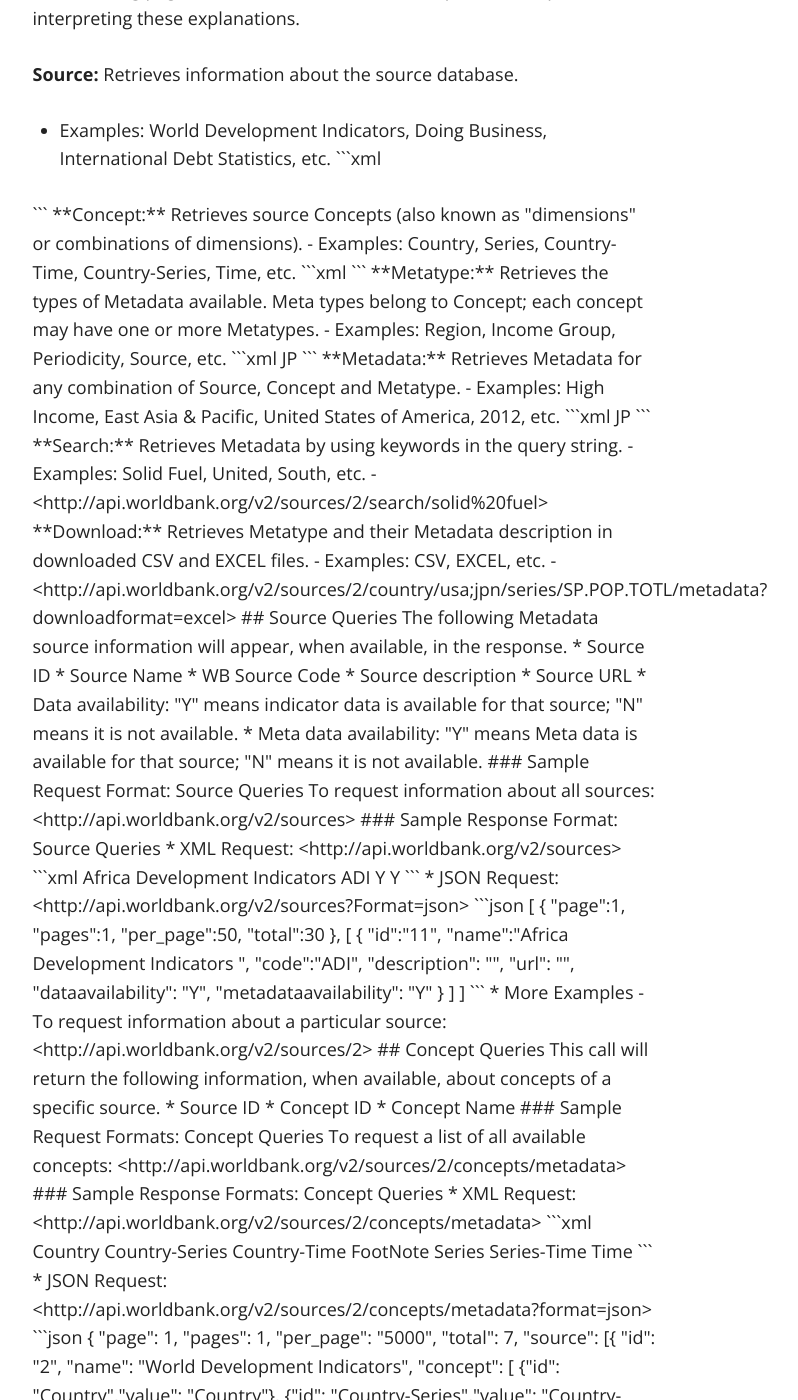
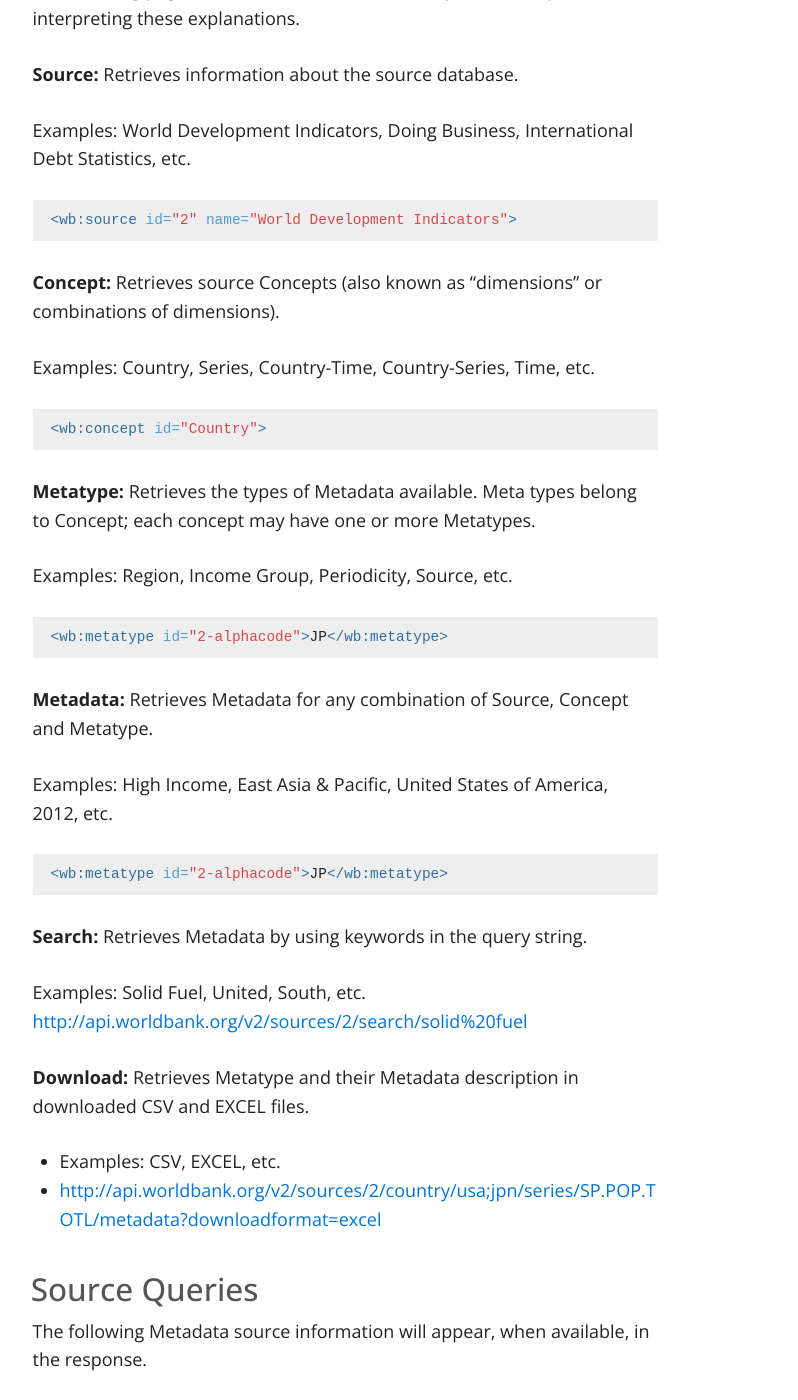
Before and after one commit to tgherzog/apidocs, a Jekyll site: the page built from API_Metadata.md, in a window 1280 px wide and 1400 px high, scrolled down 965 px. Shown: the whole window, without its empty margins (295-1093 px from the left). Built offline with Jekyll 4.4.1, drawn with Linux system fonts in a browser that asks for light colours; our own code applies the rules of GitHub Pages for plain Markdown files; some of the changed text lies outside the part shown.

Commit message:
Formatting fixes

````diff
--- a/API_Metadata.md
+++ b/API_Metadata.md
@@ -20,40 +20,45 @@ Below is an example response to a Metadata query. Please refer to this example w
 ```
 
 ### Query Definitions
+
 The following Metadata queries can be made through the Metadata API. Detailed explanations and examples are provided for each query type in the following pages. Please refer to the above response example when interpreting these explanations.
 
 **Source:** Retrieves information about the source database.
 
-- Examples: World Development Indicators, Doing Business, International Debt Statistics, etc.
+Examples: World Development Indicators, Doing Business, International Debt Statistics, etc.
+
 ```xml
 <wb:source id="2" name="World Development Indicators">
 ```
 
 **Concept:** Retrieves source Concepts (also known as "dimensions" or combinations of dimensions).
 
-- Examples: Country, Series, Country-Time, Country-Series, Time, etc.
+Examples: Country, Series, Country-Time, Country-Series, Time, etc.
+
 ```xml
 <wb:concept id="Country">
 ```
 
 **Metatype:** Retrieves the types of Metadata available. Meta types belong to Concept; each concept may have one or more Metatypes.
 
-- Examples: Region, Income Group, Periodicity, Source, etc.
+Examples: Region, Income Group, Periodicity, Source, etc.
+
 ```xml
 <wb:metatype id="2-alphacode">JP</wb:metatype>
 ```
 
 **Metadata:** Retrieves Metadata for any combination of Source, Concept and Metatype.
 
-- Examples: High Income, East Asia & Pacific, United States of America, 2012, etc.
+Examples: High Income, East Asia & Pacific, United States of America, 2012, etc.
+
 ```xml
 <wb:metatype id="2-alphacode">JP</wb:metatype>
 ```
 
 **Search:** Retrieves Metadata by using keywords in the query string.
 
-- Examples: Solid Fuel, United, South, etc.
-- <http://api.worldbank.org/v2/sources/2/search/solid%20fuel>
+Examples: Solid Fuel, United, South, etc.
+<http://api.worldbank.org/v2/sources/2/search/solid%20fuel>
 
 **Download:** Retrieves Metatype and their Metadata description in downloaded CSV and EXCEL files.
 
@@ -81,7 +86,7 @@ To request information about all sources:
 
 ### Sample Response Format: Source Queries
 
-* XML Request: <http://api.worldbank.org/v2/sources>
+**XML:** <http://api.worldbank.org/v2/sources>
 
 ```xml
 <wb:sources xmlns:wb="http://www.worldbank.org" page="1" pages="1" per_page="50" total="30">
@@ -94,7 +99,7 @@ To request information about all sources:
     <wb:metadataavailability>Y</wb:metadataavailability>
 </wb:source>
 ```
-* JSON Request: <http://api.worldbank.org/v2/sources?Format=json>
+**JSON:** <http://api.worldbank.org/v2/sources?format=json>
 
 ```json
 [
@@ -120,7 +125,7 @@ To request information about all sources:
 
 * More Examples
   - To request information about a particular source:
-<http://api.worldbank.org/v2/sources/2>
+    <http://api.worldbank.org/v2/sources/2>
 
 ## Concept Queries
 
@@ -131,12 +136,14 @@ This call will return the following information, when available, about concepts
 * Concept Name
 
 ### Sample Request Formats: Concept Queries
+
 To request a list of all available concepts:
 <http://api.worldbank.org/v2/sources/2/concepts/metadata>
 
 ### Sample Response Formats: Concept Queries
 
-* XML Request: <http://api.worldbank.org/v2/sources/2/concepts/metadata>
+**XML:** <http://api.worldbank.org/v2/sources/2/concepts/metadata>
+
 ```xml
 <wb:metadata xmlns:wb="http://www.worldbank.org" page="1" pages="1" per_page="5000" total="7">
 <wb:source id="2" name="World Development Indicators">
@@ -151,7 +158,8 @@ To request a list of all available concepts:
 </wb:metadata>
 ```
 
-* JSON Request: <http://api.worldbank.org/v2/sources/2/concepts/metadata?format=json>
+**JSON:** <http://api.worldbank.org/v2/sources/2/concepts/metadata?format=json>
+
 ```json
   {
     "page": 1,
@@ -175,9 +183,11 @@ To request a list of all available concepts:
 ```
 
 * Examples
-  - To retrieve a specific concept detail for a source (in this example, concept ID is Country and Source is World Development Indicators): <http://api.worldbank.org/v2/sources/2/concepts/country/metadata>
+  - To retrieve a specific concept detail for a source (in this example, concept ID is Country and Source is World Development Indicators):
+    <http://api.worldbank.org/v2/sources/2/concepts/country/metadata>
 
 ## Metatype Queries
+
 Metatype simply describes the type of metadata. Region, Income Group, Periodicity, and Source are all examples of Metatypes. Metatype calls retrieve lists of data types available for the given source. Metatype calls will return the following information in the response, when available.
 
 * Source ID
@@ -186,12 +196,14 @@ Metatype simply describes the type of metadata. Region, Income Group, Periodicit
 * Metatype detail
 
 ### Sample Request Format: Metatype Queries
+
 To return a list of all available Metatypes for a specific source (in this case, 2 or World Development Indicators):
 <http://api.worldbank.org/v2/sources/2/metatypes>
 
 ### Sample Response Format: Metatype Queries
 
-* XML Request: <http://api.worldbank.org/v2/sources/2/metatypes>
+**XML:** <http://api.worldbank.org/v2/sources/2/metatypes>
+
 ```xml
   <wb:metadata xmlns:wb="http://www.worldbank.org" page="1" pages="1" per_page="5000" total=" 52">
     <wb:source id="2">
@@ -205,7 +217,8 @@ To return a list of all available Metatypes for a specific source (in this case,
   </wb:metadata>
 ```
 
-* JSON Request: <http://api.worldbank.org/v2/sources/2/metatypes?format=json>
+**JSON:** <http://api.worldbank.org/v2/sources/2/metatypes?format=json>
+
 ```json
   {
     "page": 1,
@@ -228,19 +241,23 @@ To return a list of all available Metatypes for a specific source (in this case,
 ```
 
 * More Examples
-  - The following call retrieves Meta types for a specific concept. In this example, "Country" is a concept ID for the source "2": <http://api.worldbank.org/v2/sources/2/concepts/country/metatypes>
+  - The following call retrieves Meta types for a specific concept. In this example, "Country" is a concept ID for the source "2":
+    <http://api.worldbank.org/v2/sources/2/concepts/country/metatypes>
 
 ## Metadata Queries
+
 Metadata can be retrieved for any combination of Source, Concept and Metatype.
 
 ### Sample Request Format: Metadata Queries
+
 The following request provides Metadata for Income Group in the United States and Japan. In this example, "Sources", "Country", "Metatypes", and "Metadata" are all keywords. "Usa;Jpn" belongs to the concept "Country" and "incomegroup" belongs to Metatypes.
 
 <http://api.worldbank.org/v2/sources/2/country/usa;jpn/metatypes/IncomeGroup/metadata>
 
 ### Sample Response Format: Metadata Queries
 
-* XML Request: <http://api.worldbank.org/v2/sources/2/country/usa;jpn/metatypes/IncomeGroup/metadata>
+**XML:** <http://api.worldbank.org/v2/sources/2/country/usa;jpn/metatypes/IncomeGroup/metadata>
+
 ```xml
   <wb:metadata xmlns:wb="http://www.worldbank.org" page="1" pages="1" per_page="5000" total="2">
     <wb:source id="2">
@@ -256,7 +273,8 @@ The following request provides Metadata for Income Group in the United States an
   </wb:metadata>
 ```
 
-* JSON Request: <http://api.worldbank.org/v2/sources/2/country/usa;jpn/metatypes/IncomeGroup/metadata?format=json>
+**JSON:** <http://api.worldbank.org/v2/sources/2/country/usa;jpn/metatypes/IncomeGroup/metadata?format=json>
+
 ```json
     {
       "page": 1,
@@ -283,19 +301,21 @@ The following request provides Metadata for Income Group in the United States an
             }]
         }]
       }]
-    }. . .
+    }
+    ...
 ```
 
 * More Examples
   1. To retrieve all the Metadata for one Concept (in this case, the Concept is Country, and the Country is Japan):
-    - <http://api.worldbank.org/v2/sources/2/country/jpn/metadata>
+     <http://api.worldbank.org/v2/sources/2/country/jpn/metadata>
   2.  To retrieve Metadata for a combination of concepts (In this case,
     one of the Concepts is Country and the other is Series. United
     States and Japan belong to the Concept Country and SP.POP.TOTL
     belongs to Series.):
-    - <http://api.worldbank.org/v2/sources/2/country/usa;jpn/series/SP.POP.TOTL/metadata>
+    <http://api.worldbank.org/v2/sources/2/country/usa;jpn/series/SP.POP.TOTL/metadata>
 
 ## Search Queries
+
 Metadata API can be used to search Metadata. Search call will return the following information, when available:
 
 * Source ID
@@ -309,7 +329,8 @@ To search the Metadata (in this example, for search term Solid Fuel):
 
 ### Response Format
 
-* XML Request: <http://api.worldbank.org/v2/sources/2/search/solid%20fuel>
+**XML:** <http://api.worldbank.org/v2/sources/2/search/solid%20fuel>
+
 ```xml
   <wb:metadata xmlns:wb="http://www.worldbank.org" page="1" pages="1" per_page="5000" total="17">
     <wb:source id="2">
@@ -324,7 +345,8 @@ To search the Metadata (in this example, for search term Solid Fuel):
   </wb:metadata>
 ```
 
-* JSON Request: <http://api.worldbank.org/v2/sources/2/search/solid%20fuel?format=json>
+**JSON:** <http://api.worldbank.org/v2/sources/2/search/solid%20fuel?format=json>
+
 ```json
     {
       "page": 1,
@@ -349,10 +371,13 @@ To search the Metadata (in this example, for search term Solid Fuel):
 ```
 
 * Examples
-  1. To perform a search in a specific Concept (In this example, the search is within the concept "country" for values that contain "united" in its Metatypes): <http://api.worldbank.org/v2/sources/2/concepts/country/search/united>
-  2.  To perform search in specific a Metatype (In this example, the search is within the Metatype "region" for values that contain "south"): <http://api.worldbank.org/v2/sources/2/metatypes/region/search/south>
+  1. To perform a search in a specific Concept (In this example, the search is within the concept "country" for values that contain "united" in its Metatypes):
+     <http://api.worldbank.org/v2/sources/2/concepts/country/search/united>
+  2. To perform search in specific a Metatype (In this example, the search is within the Metatype "region" for values that contain "south"):
+     <http://api.worldbank.org/v2/sources/2/metatypes/region/search/south>
 
 ## Download Queries
+
 Metadata can be downloaded along with Metatype and their Metadata description.
 
 ### Sample Request Format: Download Queries
@@ -362,4 +387,5 @@ Metadata can be downloaded along with Metatype and their Metadata description.
 * EXCEL:
 <http://api.worldbank.org/v2/sources/2/country/usa;jpn/series/SP.POP.TOTL/metadata?downloadformat=excel>
 * Examples
-  - To download a search in specific concept (in this example, "Country-Series" is a concept and "AFG~1.1\_YOUTH.LITERACY.RATE" is a value): <http://api.worldbank.org/v2/Sources/34/Country-Series/AFG~1.1_YOUTH.LITERACY.RATE/metadata?downloadformat=csv>
+  - To download a search in specific concept (in this example, "Country-Series" is a concept and "AFG~1.1\_YOUTH.LITERACY.RATE" is a value):
+    <http://api.worldbank.org/v2/Sources/34/Country-Series/AFG~1.1_YOUTH.LITERACY.RATE/metadata?downloadformat=csv>
````
Also changed, not shown: API_Advanced_Data_Queries.md (+1 -1 lines).
